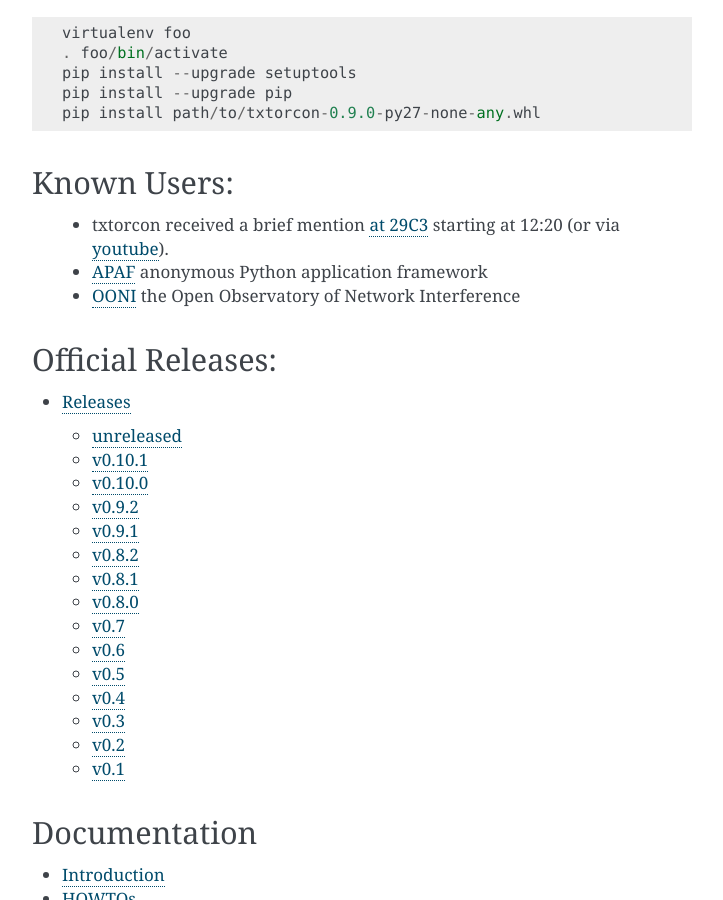
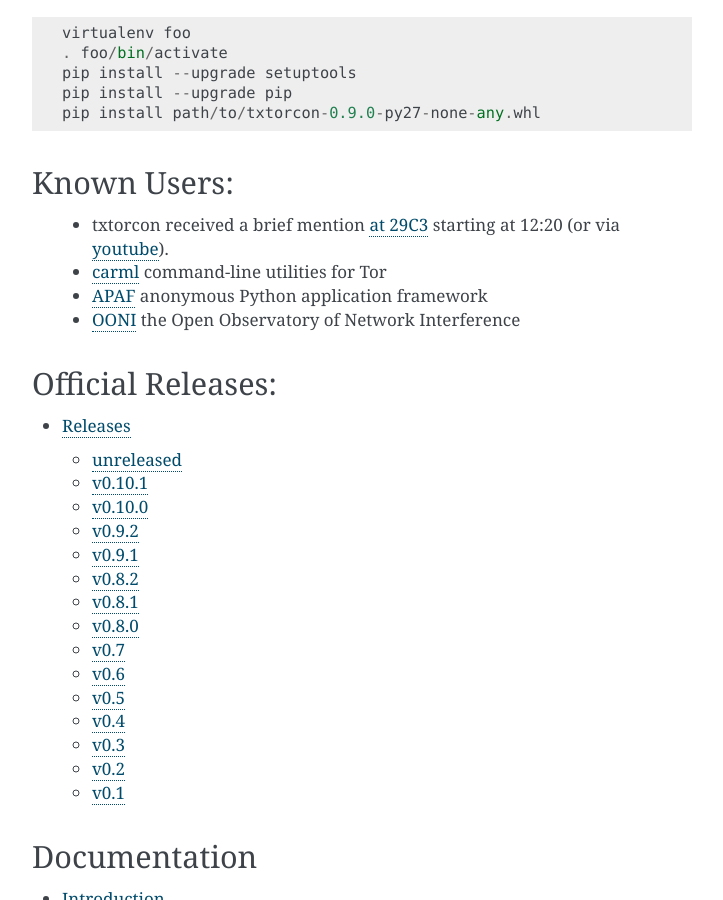
Before and after one commit to meejah/txtorcon, a Sphinx documentation site: the page built from docs/index.rst, in a window 1280 px wide and 900 px high, scrolled down 2396 px. Shown: the whole window, without its empty margins (388-1111 px from the left). Built offline with Sphinx 7.4.7, drawn with Linux system fonts in a browser that asks for light colours.

Commit message:
add carml mention

```diff
--- a/docs/index.rst
+++ b/docs/index.rst
@@ -132,6 +132,7 @@
 ------------
 
  - txtorcon received a brief mention `at 29C3 <http://media.ccc.de/browse/congress/2012/29c3-5306-en-the_tor_software_ecosystem_h264.html>`_ starting at 12:20 (or via `youtube <http://youtu.be/yG2-ci95h78?t=12m27s>`_).
+ - `carml <https://github.com/meejah/carml>`_ command-line utilities for Tor
  - `APAF <https://github.com/globaleaks/APAF>`_ anonymous Python application framework
  - `OONI <https://ooni.torproject.org/>`_ the Open Observatory of Network Interference
 
```
